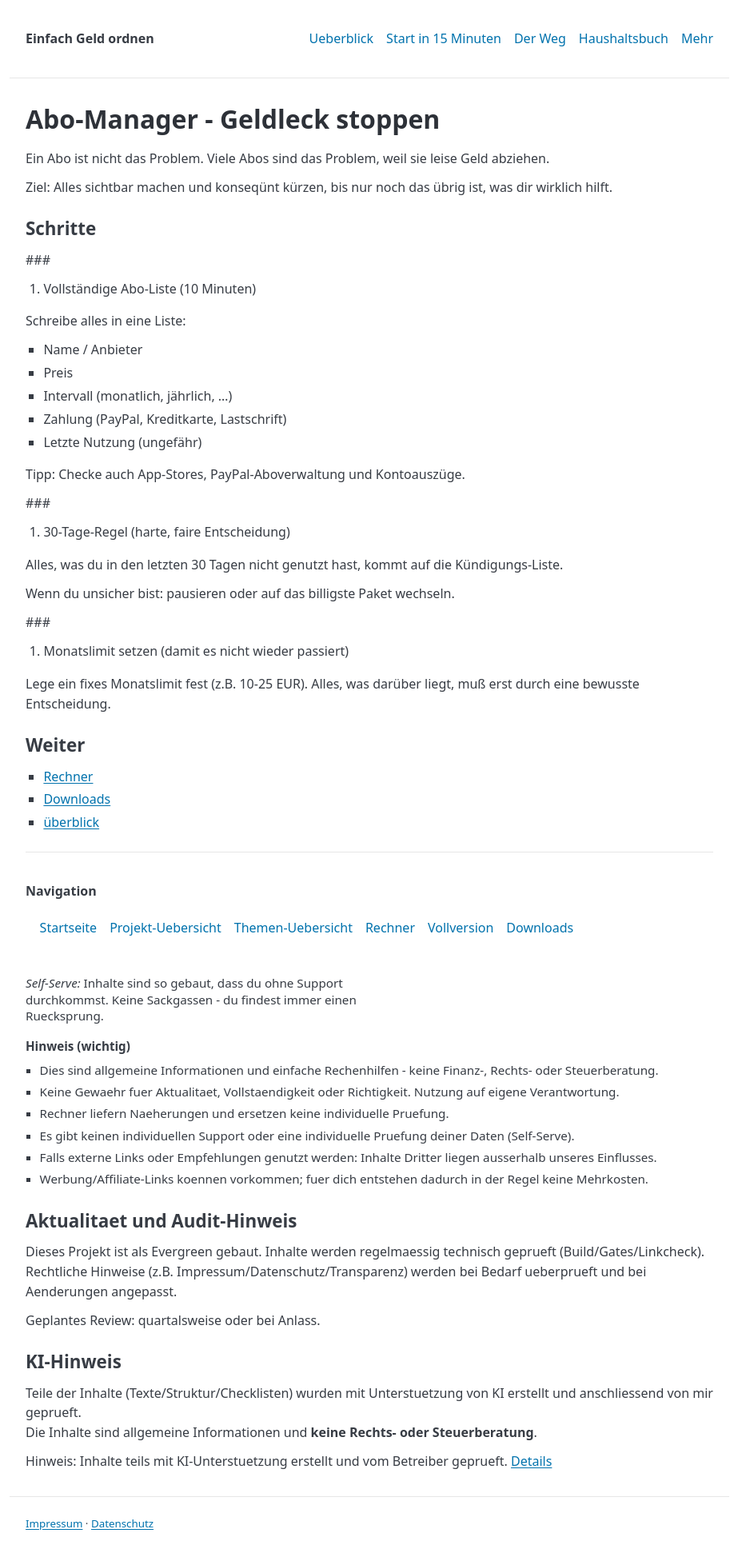
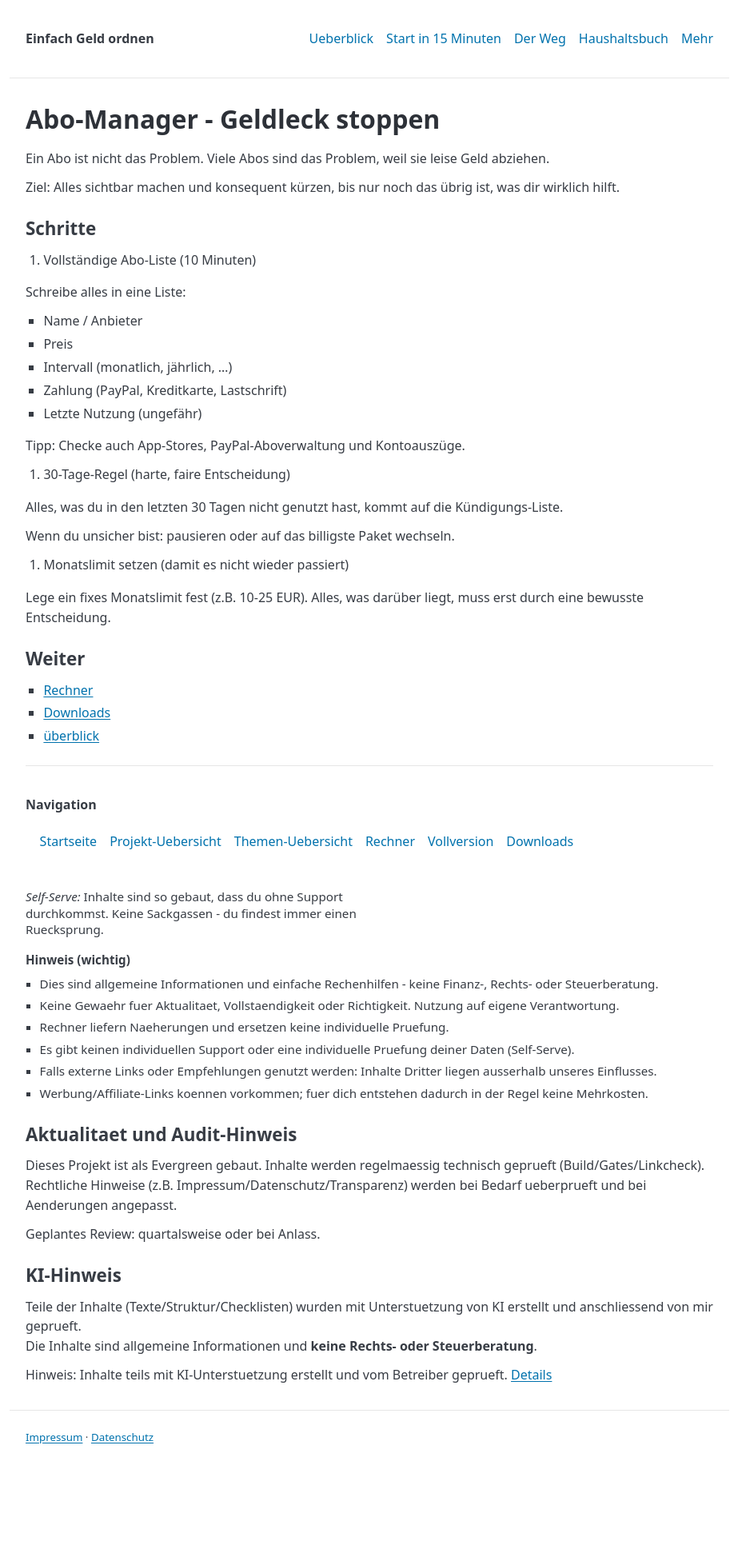
Before and after one commit to gluecklich-tools/einfach-geld-ordnen, a Jekyll site: the page built from pillar/abo-manager.md, in a window 1280 px wide. Shown: the whole page at 80% size, without its empty margins (178-1101 px from the left). Built offline with Jekyll 4.4.1, drawn with Linux system fonts in a browser that asks for light colours; after the commit the page ends 1829 px from its top, so only the background shows below that.

Commit message:
Klaus-Run: automated gates + push 2026-02-23 11:00

```diff
--- a/pillar/abo-manager.md
+++ b/pillar/abo-manager.md
@@ -8,11 +8,9 @@
 
 Ein Abo ist nicht das Problem. Viele Abos sind das Problem, weil sie leise Geld abziehen.
 
-Ziel: Alles sichtbar machen und konseqünt kürzen, bis nur noch das übrig ist, was dir wirklich hilft.
+Ziel: Alles sichtbar machen und konsequent kürzen, bis nur noch das übrig ist, was dir wirklich hilft.
 
 ## Schritte
-
-###
 1. Vollständige Abo-Liste (10 Minuten)
 
 Schreibe alles in eine Liste:
@@ -24,18 +22,14 @@
 - Letzte Nutzung (ungefähr)
 
 Tipp: Checke auch App-Stores, PayPal-Aboverwaltung und Kontoauszüge.
-
-###
 2. 30-Tage-Regel (harte, faire Entscheidung)
 
 Alles, was du in den letzten 30 Tagen nicht genutzt hast, kommt auf die Kündigungs-Liste.
 
 Wenn du unsicher bist: pausieren oder auf das billigste Paket wechseln.
-
-###
 3. Monatslimit setzen (damit es nicht wieder passiert)
 
-Lege ein fixes Monatslimit fest (z.B. 10-25 EUR). Alles, was darüber liegt, muß erst durch eine bewusste Entscheidung.
+Lege ein fixes Monatslimit fest (z.B. 10-25 EUR). Alles, was darüber liegt, muss erst durch eine bewusste Entscheidung.
 ## Weiter
 - [Rechner]({{ site.baseurl }}/seiten/rechner-uebersicht.html)
 - [Downloads]({{ site.baseurl }}/seiten/downloads.html)
```
